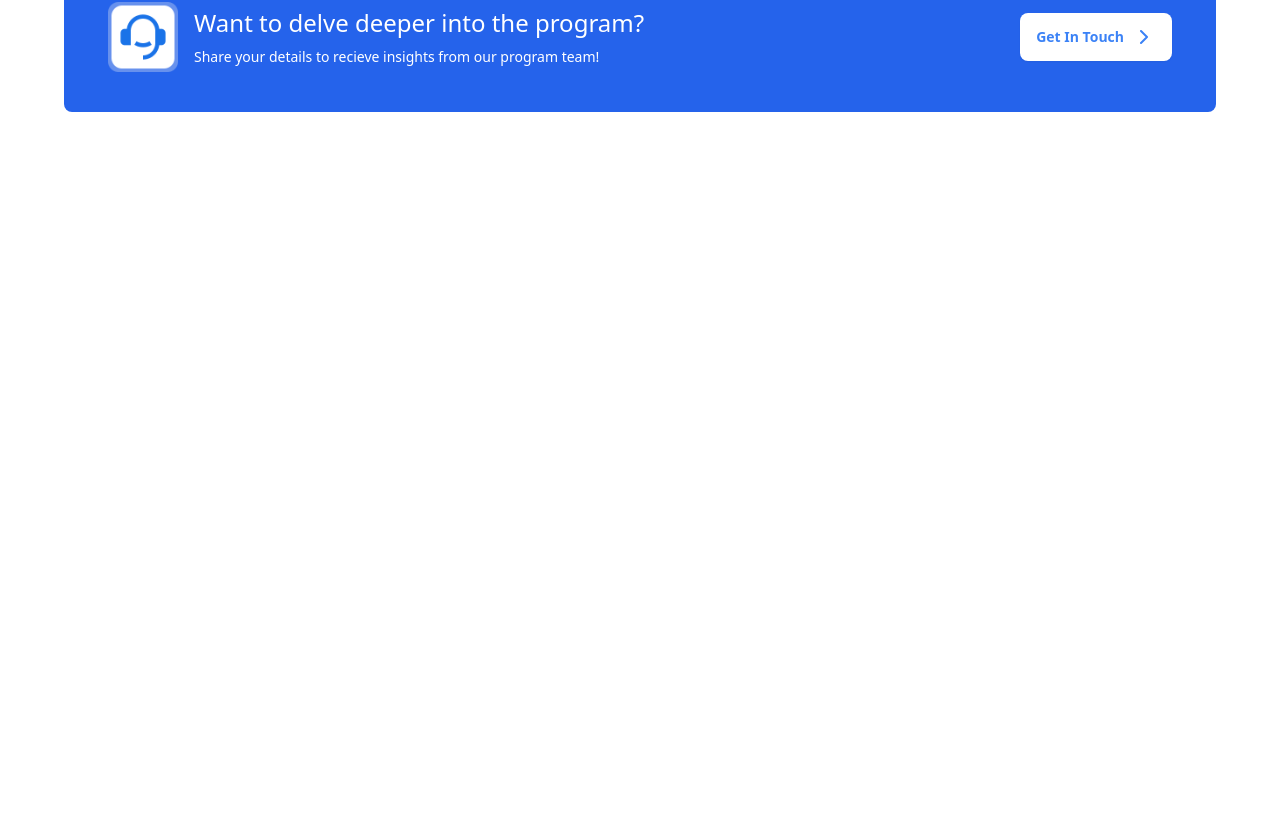
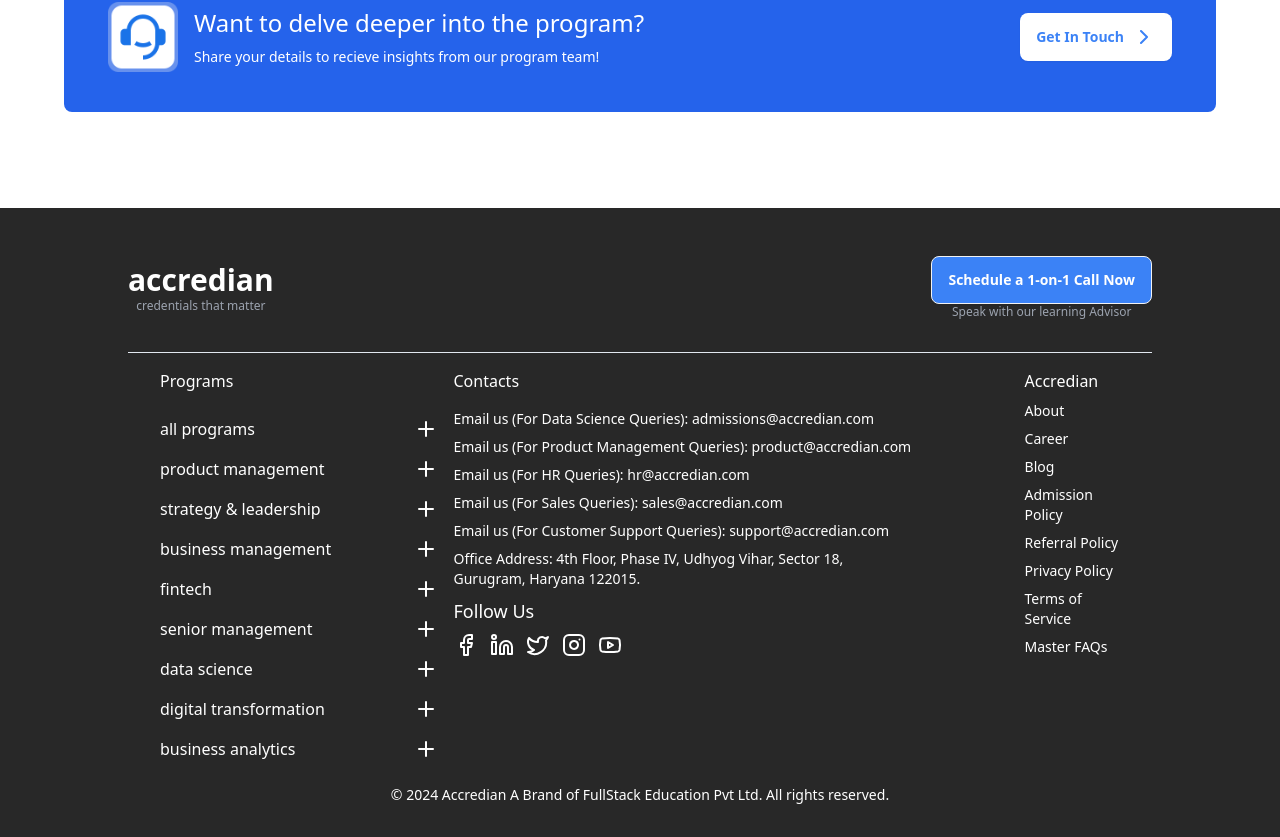
Before and after one commit to prajwal-pl/accredian-frontend-task, a React (Vite) app: page / in a window 1280 px wide. Shown: the part 2763-3600 px from the top of the page. Before the commit the page ends 2971 px from the top, so only its background shows below. Built offline with nearby package versions, Linux system fonts and the light colour scheme.

Commit message:
finished footer section

```diff
--- /dev/null
+++ b/src/components/Footer.tsx
@@ -0,0 +1,117 @@
+import { Programs } from "@/lib/utils";
+import {
+  Facebook,
+  FacebookIcon,
+  InstagramIcon,
+  LinkedinIcon,
+  LucideFacebook,
+  Plus,
+  Twitter,
+  TwitterIcon,
+  YoutubeIcon,
+} from "lucide-react";
+import React from "react";
+import { Link } from "react-router-dom";
+
+type Props = {};
+
+const Footer = (props: Props) => {
+  return (
+    <div className="bg-[#282828]">
+      <div className="max-w-5xl mx-auto text-white">
+        <div className="pt-12 pb-8 border-b flex justify-between items-center">
+          <div>
+            <h1 className="text-3xl font-bold">accredian</h1>
+            <p className="text-xs text-gray-400 text-center">
+              credentials that matter
+            </p>
+          </div>
+          <div className="">
+            <button className="btn bg-blue-500 text-white">
+              Schedule a 1-on-1 Call Now
+            </button>
+            <p className="text-xs text-gray-400 text-center">
+              Speak with our learning Advisor
+            </p>
+          </div>
+        </div>
+        <div className="flex justify-between gap-4 py-4 px-8">
+          <div className="w-1/3">
+            <h1 className="pb-4">Programs</h1>
+            {Programs.map((program) => (
+              <Link
+                key={program.name}
+                className="flex items-center justify-between py-2 lowercase"
+                to={"#"}
+              >
+                {program.name} <Plus />
+              </Link>
+            ))}
+          </div>
+          <div className="w-2/3">
+            <h1 className="pb-4">Contacts</h1>
+            <div className="space-y-2">
+              <p className="text-sm">
+                Email us (For Data Science Queries): admissions@accredian.com
+              </p>
+              <p className="text-sm">
+                Email us (For Product Management Queries): product@accredian.com
+              </p>
+              <p className="text-sm">
+                Email us (For HR Queries): hr@accredian.com
+              </p>
+              <p className="text-sm">
+                Email us (For Sales Queries): sales@accredian.com
+              </p>
+              <p className="text-sm">
+                Email us (For Customer Support Queries): support@accredian.com
+              </p>
+              <p className="text-sm">
+                Office Address: 4th Floor, Phase IV, Udhyog Vihar, Sector 18,
+                <br />
+                Gurugram, Haryana 122015.
+              </p>
+            </div>
+            <h1 className="text-lg font-light py-2">Follow Us</h1>
+            <div className="flex gap-3 items-center">
+              <Link to={"/#"}>
+                <LucideFacebook />
+              </Link>
+              <Link to={"/#"}>
+                <LinkedinIcon />
+              </Link>
+              <Link to={"/#"}>
+                <TwitterIcon />
+              </Link>
+              <Link to={"/#"}>
+                <InstagramIcon />
+              </Link>
+              <Link to={"/#"}>
+                <YoutubeIcon />
+              </Link>
+            </div>
+          </div>
+          <div>
+            <h1 className="pb-2">Accredian</h1>
+            <div className="flex flex-col space-y-2 text-sm">
+              <Link to={"/#"}>About</Link>
+              <Link to={"/#"}>Career</Link>
+              <Link to={"/#"}>Blog</Link>
+              <Link to={"/#"}>Admission Policy</Link>
+              <Link to={"/#"}>Referral Policy</Link>
+              <Link to={"/#"}>Privacy Policy</Link>
+              <Link to={"/#"}>Terms of Service</Link>
+              <Link to={"/#"}>Master FAQs</Link>
+            </div>
+          </div>
+        </div>
+        <div className="text-sm text-center pb-8 ">
+          © 2024 Accredian A Brand of FullStack Education Pvt Ltd. All rights
+          reserved.
+        </div>
+      </div>
+    </div>
+  );
+};
+
+export default Footer;
--- a/src/pages/ReferPage.tsx
+++ b/src/pages/ReferPage.tsx
@@ -4,6 +4,7 @@
 import Refer from "@/components/Refer";
 import ReferalBenefits from "@/components/ReferalBenefits";
 import FAQ from "@/components/FAQ";
+import Footer from "@/components/Footer";
 
 type Props = {};
 
@@ -15,6 +16,7 @@
       <Refer />
       <ReferalBenefits />
       <FAQ />
+      <Footer />
     </div>
   );
 };
```
Also changed, not shown: public/image.png (deleted).
